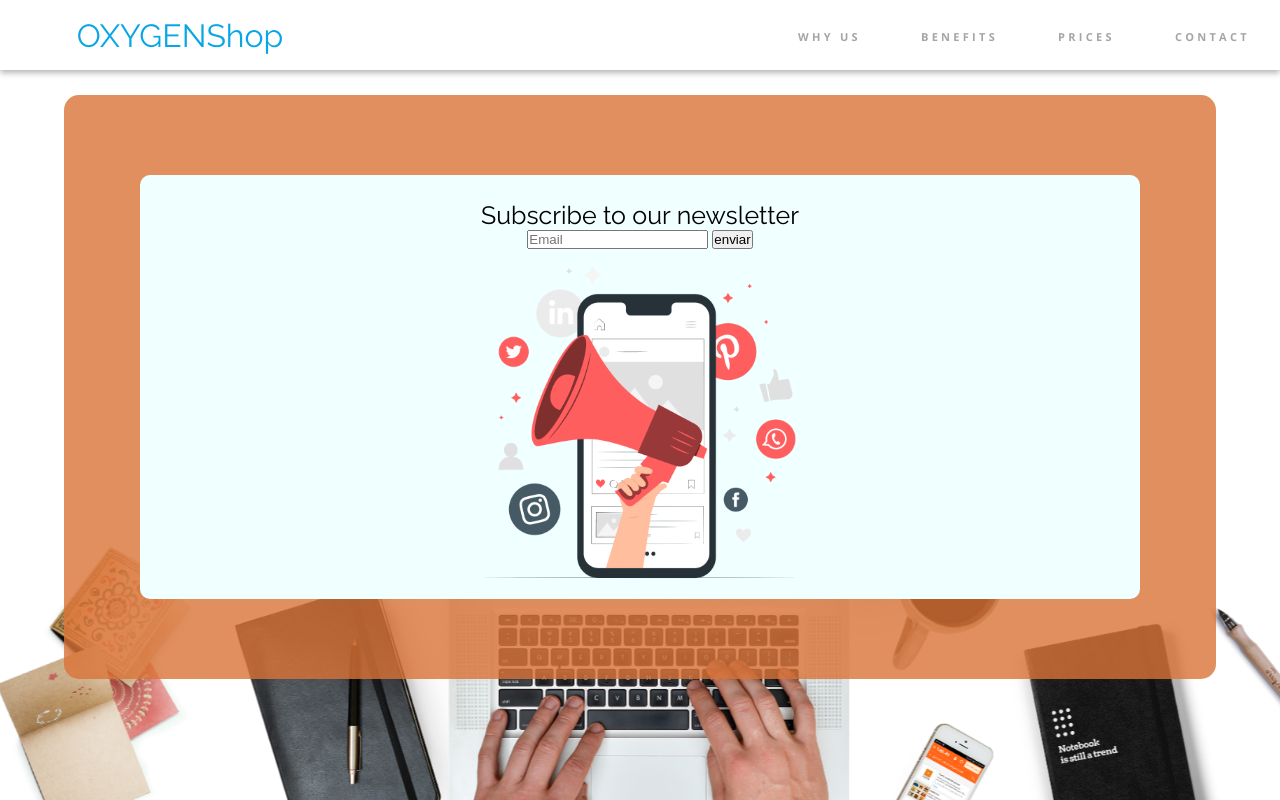
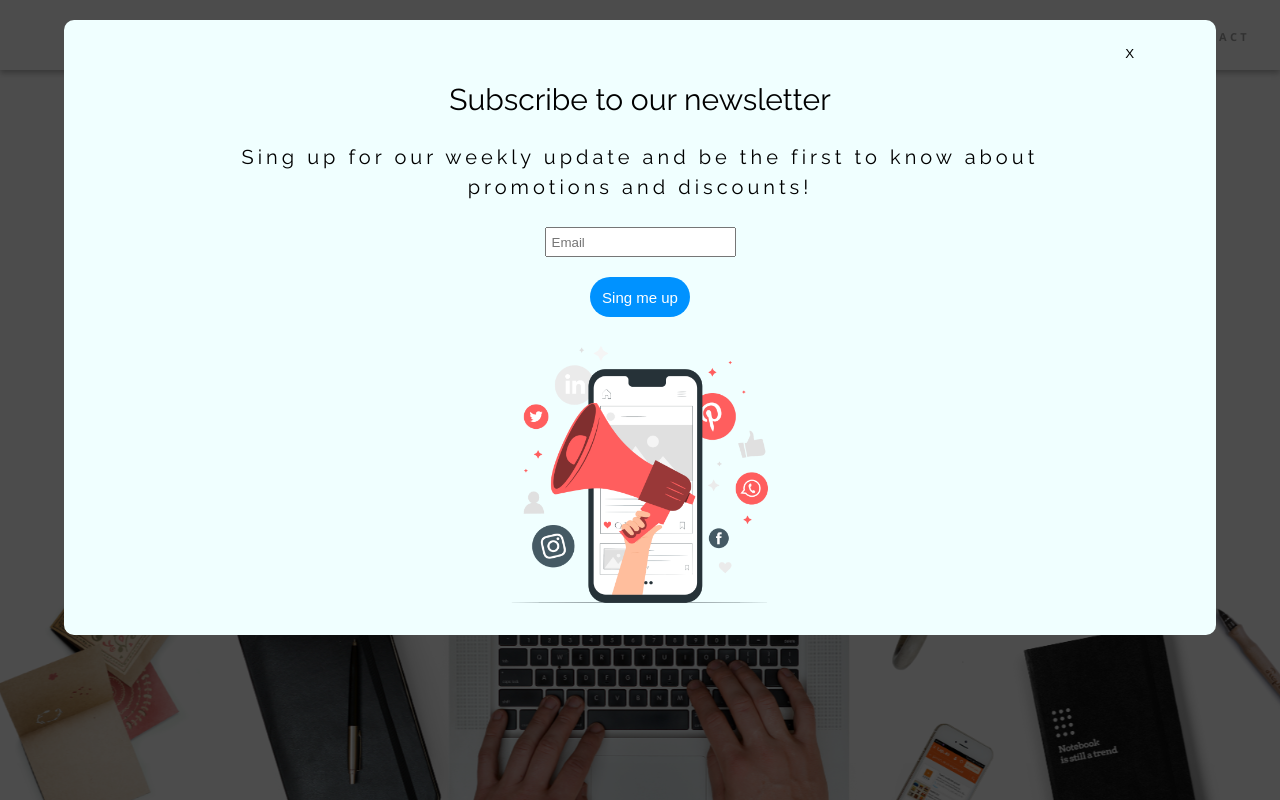
Before and after one commit to diegomdomi/oxygenshop, a website: page index.html in a window 1280 px wide. Shown: the top 800 px of the page. Drawn offline with nearby package versions, Linux system fonts and the light colour scheme.

Commit message:
styling modal-popup

```diff
--- a/index.html
+++ b/index.html
@@ -37,11 +37,15 @@
     <aside class="modal-popup" id="popup">
         <div class="modal-popup__container">
             <div class="modal-popup__body">
+                <button class="modal-popup__body__close">X</button>
                 <p>Subscribe to our newsletter</p>
-                <div>
+                <small>
+                    Sing up for our weekly update and be the first to know about promotions and discounts!
+                </small>
+                <form>
                     <input type="text" id="input-email" placeholder="Email"></input>
-                    <button>enviar</button>
-                </div>
+                    <button class="popup-send" >Sing me up</button>
+                </form>
                 <img class="newsletter-img" src="./img/newsletter.png">
             </div>
         </div>
--- a/scss/base/_modal.scss
+++ b/scss/base/_modal.scss
@@ -1,15 +1,14 @@
 .modal-popup{
-    position: absolute;
+    position: fixed;
+    top: 0;
+    left: 0;
+    width: 100vw;
+    height: 100vh;
+    z-index: 111;
+    padding-top: 20px;
+    background-color: rgba(0, 0, 0, 0.7);
     &__container{
-        margin:0 auto;
-        margin-top: 25px;
-        padding: 80px 20px;
-        width: 90%;
-        // background-image:url("../img/5495619.jpg");
-        background-color:rgba(219, 116, 56,  0.8);
-        border-radius: 15px;
-        // transform: translate(-50%, -50%)
-        // opacity: 0.8;
+        margin:auto;
     }
     &__body{
         display: flex;
@@ -19,14 +18,55 @@
         margin:auto;
         border-radius:10px;
         background-color: azure;
+
+        &__close{
+            margin-left: 85%;
+            margin-top: 25px;
+            width: 15px;
+            height: 17px;
+            background: none;
+            border: none;
+        }
         p{
-            padding-top: 25px;
-            font-size:25px;
+            margin-top: 20px;
+            margin-bottom: 25px;
+            font-size:30px;
             font-family: Raleway;
             text-align: center;
         }
+        small{
+            font-family: Raleway;
+            text-align: center;
+            font-size: 20px;
+            width: 70%;
+            letter-spacing: 4px;
+            margin-bottom: 25px;
+            line-height: 1.5;
+        }
+        form{
+            display: flex;
+            flex-direction: column;
+            align-items: center;
+        }
+        input{
+            height: 30px;
+            padding: 5px;
+        }
+        .popup-send{
+            margin-top: 20px;
+            width: 100px;
+            height: 40px;
+            font-size: 15px;
+            color: white;
+            cursor: pointer;
+            text-decoration: none;
+            border-radius: 30px;
+            background-color: #0092FF;
+            border:none
+        }
         img{
-            width: 35%;
+            width: 25%;
+            margin: 15px auto;
         }
     }
 }
```
Also changed, not shown: css/style.css.
